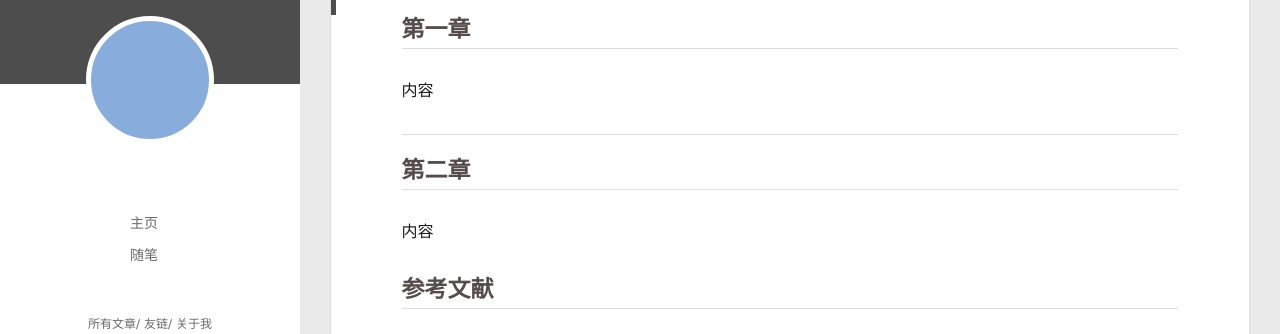
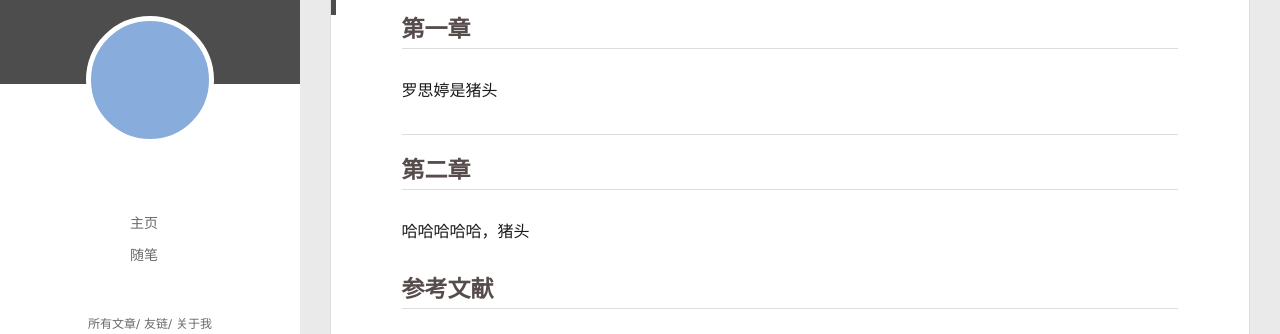
Before and after one commit to SongChenxin/SongChenxin.github.io, a plain HTML site: page 2021/08/09/我的第一篇博客文章/index.html in a window 1280 px wide. Shown: the part 96-430 px from the top of the page. Drawn offline with Linux system fonts and the light colour scheme; no server answers.

Commit message:
Site updated: 2021-08-09 21:34:14

```diff
--- a/2021/08/09/我的第一篇博客文章/index.html
+++ b/2021/08/09/我的第一篇博客文章/index.html
@@ -8,15 +8,15 @@
   <link rel="dns-prefetch" href="http://example.com">
   <title>我的第一篇博客文章 | Hexo</title>
   <meta name="viewport" content="width=device-width, initial-scale=1, maximum-scale=1">
-  <meta name="description" content="第一章内容  第二章内容 参考文献cn.jxufe">
+  <meta name="description" content="第一章罗思婷是猪头  第二章哈哈哈哈哈，猪头 参考文献cn.jxufe">
 <meta property="og:type" content="article">
 <meta property="og:title" content="我的第一篇博客文章">
 <meta property="og:url" content="http://example.com/2021/08/09/%E6%88%91%E7%9A%84%E7%AC%AC%E4%B8%80%E7%AF%87%E5%8D%9A%E5%AE%A2%E6%96%87%E7%AB%A0/index.html">
 <meta property="og:site_name" content="Hexo">
-<meta property="og:description" content="第一章内容  第二章内容 参考文献cn.jxufe">
+<meta property="og:description" content="第一章罗思婷是猪头  第二章哈哈哈哈哈，猪头 参考文献cn.jxufe">
 <meta property="og:locale" content="en_US">
 <meta property="article:published_time" content="2021-08-09T12:40:37.000Z">
-<meta property="article:modified_time" content="2021-08-09T13:02:16.245Z">
+<meta property="article:modified_time" content="2021-08-09T13:33:11.478Z">
 <meta property="article:author" content="John Doe">
 <meta name="twitter:card" content="summary">
 
@@ -174,9 +174,9 @@
 
     <div class="article-entry" itemprop="articleBody">
 
-        <h2 id="第一章"><a href="#第一章" class="headerlink" title="第一章"></a>第一章</h2><p>内容</p>
+        <h2 id="第一章"><a href="#第一章" class="headerlink" title="第一章"></a>第一章</h2><p>罗思婷是猪头</p>
 <hr>
-<h2 id="第二章"><a href="#第二章" class="headerlink" title="第二章"></a>第二章</h2><p>内容</p>
+<h2 id="第二章"><a href="#第二章" class="headerlink" title="第二章"></a>第二章</h2><p>哈哈哈哈哈，猪头</p>
 <h2 id="参考文献"><a href="#参考文献" class="headerlink" title="参考文献"></a>参考文献</h2><p>cn.jxufe</p>
 
 
```
Also changed, not shown: index.html (+2 -2 lines).
